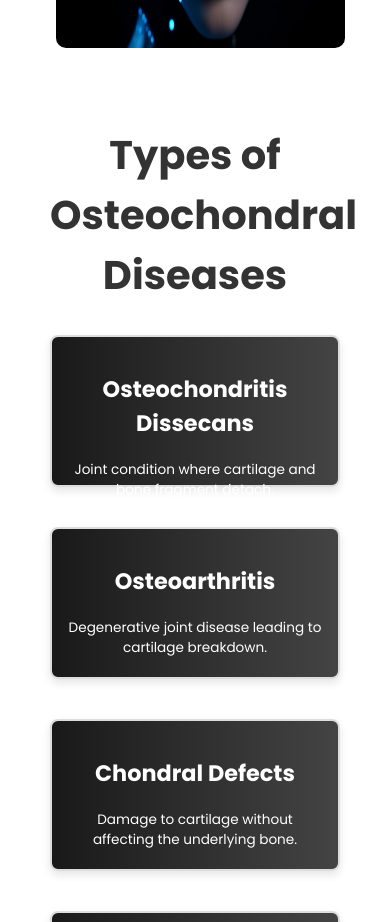
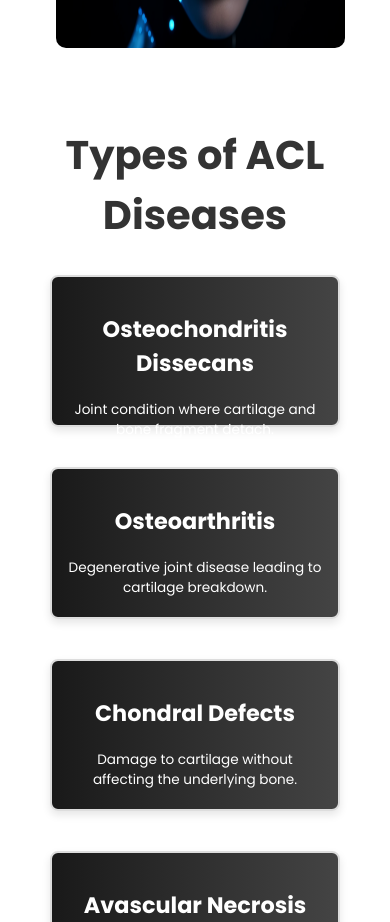
Before and after one commit to MuhammadUsman673/ACL-Detection, a React (Vite) app: page / in a window 390 px wide. Shown: the part 1260-2182 px from the top of the page. Built offline with nearby package versions, Linux system fonts and the light colour scheme; no server answers.

Commit message:
Make result section responsive and improve styling on multiple components

```diff
--- a/src/components/home/Home.jsx
+++ b/src/components/home/Home.jsx
@@ -30,7 +30,7 @@ function Home() {
 
 <div className="diseases-section">
   <div className="heading-container">
-    <h1>Types of Osteochondral Diseases</h1>
+    <h1>Types of ACL Diseases</h1>
   </div>
 
   <div className="disease-boxes">
```
